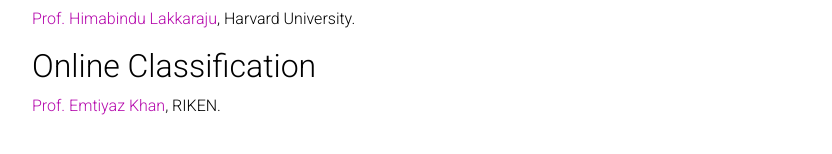
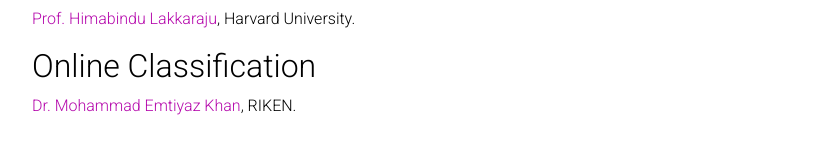
Before and after one commit to sijang/sijang.github.io, a Jekyll site: the page built from _pages/Interests.md, in a window 1280 px wide. Shown: the part 505-659 px from the top of the page, without its empty margins (223-1055 px from the left). Built offline with Jekyll 4.4.1, drawn with Linux system fonts in a browser that asks for light colours; nearby versions of some CDN libraries; a style sheet for code colours, icons or effects is not loaded.

Commit message:
Update Interests.md

```diff
--- a/_pages/Interests.md
+++ b/_pages/Interests.md
@@ -20,4 +20,4 @@ nav: true
   > [Prof. Himabindu Lakkaraju](https://himalakkaraju.github.io){:target="_blank"}, Harvard University.
 
 ## Online Classification
-  > [Prof. Emtiyaz Khan](https://emtiyaz.github.io/){:target="_blank"}, RIKEN.
+  > [Dr. Mohammad Emtiyaz Khan](https://emtiyaz.github.io/){:target="_blank"}, RIKEN.
```
